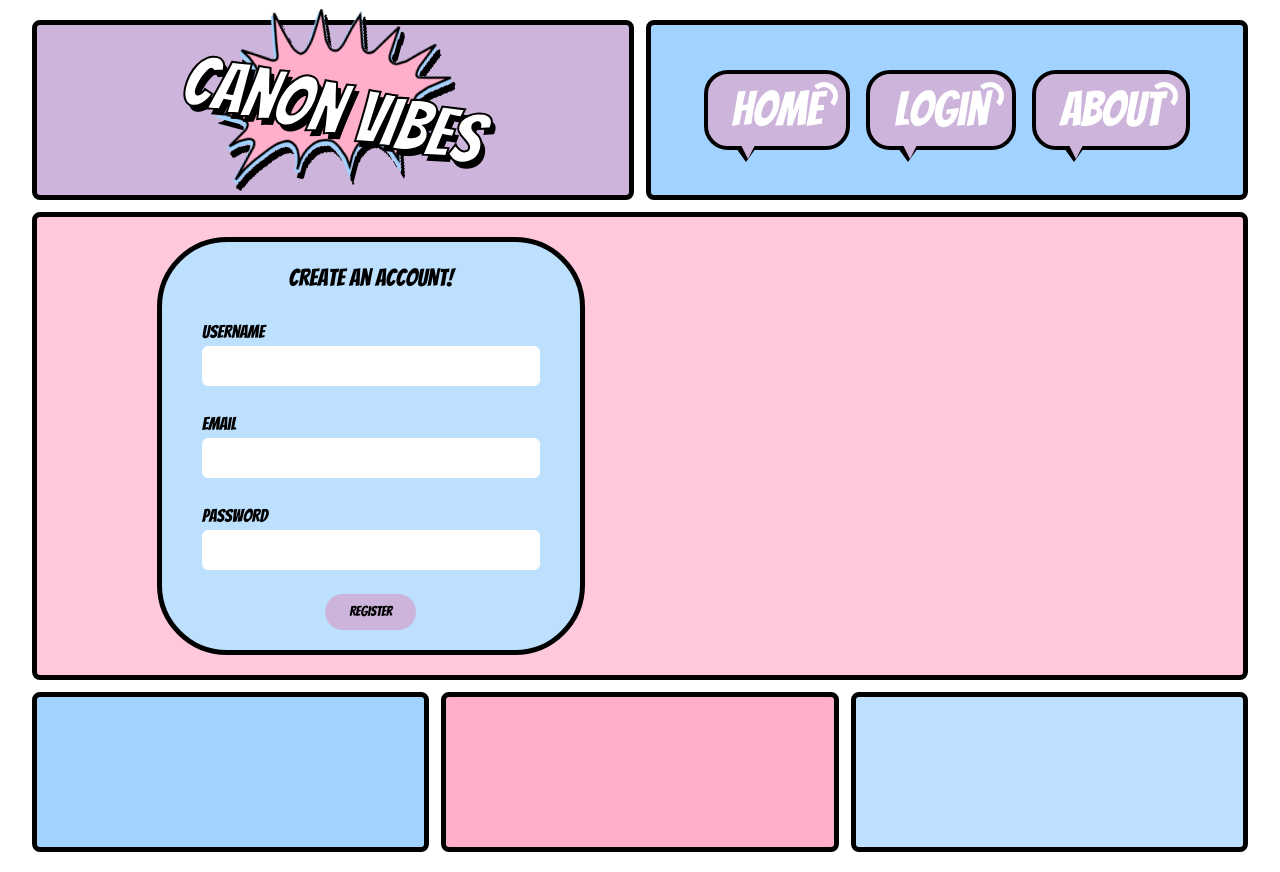
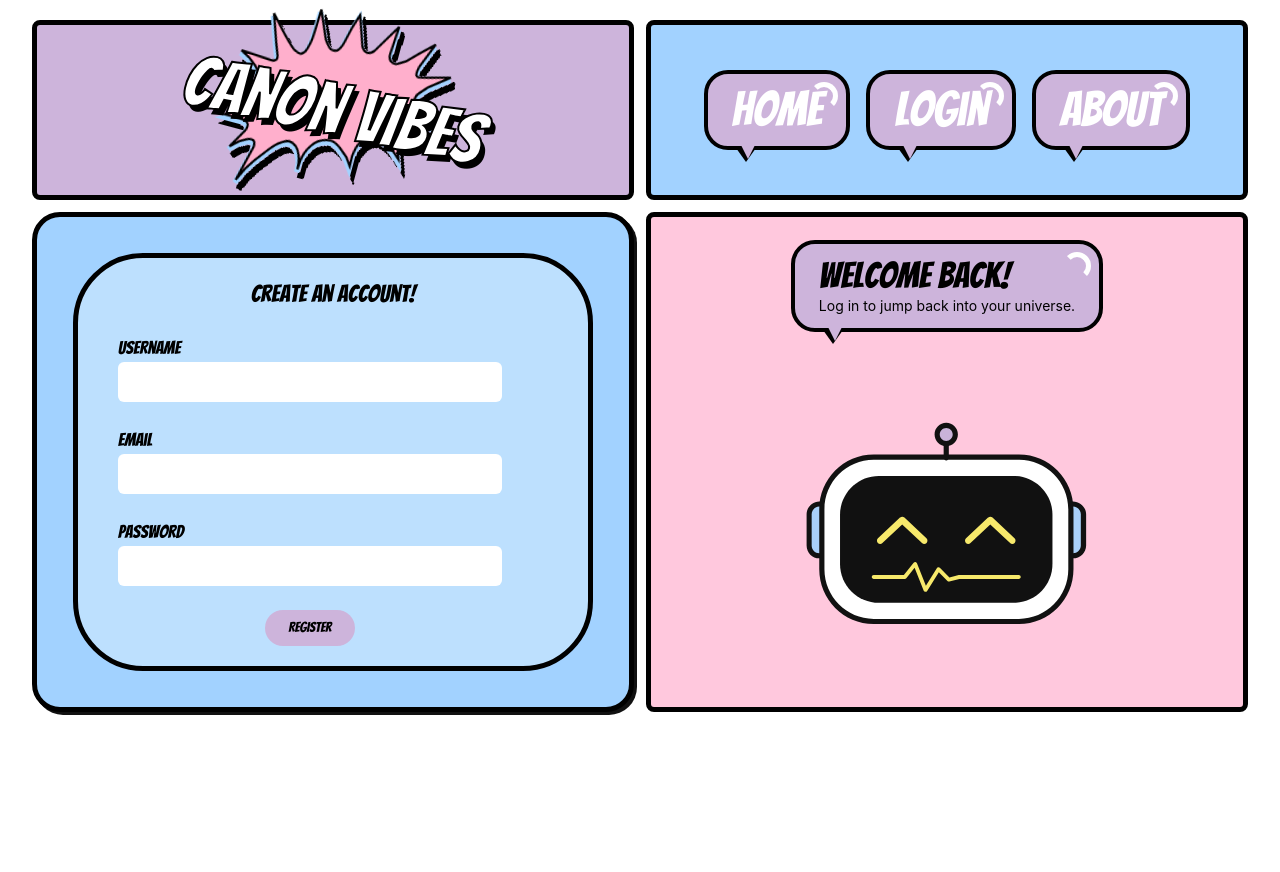
Before and after one commit to Rinna-codes/canon-vibes, a React (Vite) app in the folder client/: page /register in a window 1280 px wide. After the commit the page ends 800 px from the top, so only its background shows below. Built offline with nearby package versions, Linux system fonts and the light colour scheme.

Commit message:
Added a new herbie svg expression (happy version). Adjusted the main comic panel section into two (left and right) sections to follow new finalize figma design.

```diff
--- a/client/src/pages/RegisterPage.jsx
+++ b/client/src/pages/RegisterPage.jsx
@@ -2,6 +2,7 @@ import React, {useState} from 'react';
 import { useNavigate, Link} from 'react-router-dom';
 import canonBurst from '../assets/canon-vibes-burst.svg';
 import SpeechBubble from '../components/SpeechBubble.jsx';
+import happyHerbie from '../assets/herbieHappy.svg';
 
 const RegisterPage = () => {
     // declare the email and password with useState and useNavigate
@@ -45,14 +46,11 @@ const RegisterPage = () => {
     const comicPanels = {
         topLeftPanel: 'relative flex min-h-45 flex-col items-center justify-center rounded-lg bg-[#CDB4DB] border-5 border-black px-8 py-10 lg:col-span-3',
         topRightPanel: 'flex min-h-45 flex-col items-center justify-center gap-4 rounded-lg bg-[#A2D2FF] border-5 border-black px-8 py-10 sm:flex-row lg:col-span-3',
-        mainSection: 'flex flex-col lg:flex-row items-center rounded-lg bg-[#FFC8DD] border-5 border-black gap-20 px-8 py-5 sm:px-30 lg:col-span-6',
-        bottomLeftPanel: 'min-h-40 rounded-lg bg-[#A2D2FF] border-5 border-black px-8 py-8 lg:col-span-2',
-        bottomMiddlePanel: 'min-h-40 rounded-lg bg-[#FFAFCC] border-5 border-black px-8 py-8 lg:col-span-2',
-        bottomRightPanel: 'flex min-h-40 flex-col bg-[#BDE0FE] items-center justify-center rounded-lg border-5 border-black px-8 py-8 text-center lg:col-span-2'
+        mainLeftSection: 'flex flex-col justify-center rounded-[28px] bg-[#A2D2FF] border-5 border-black shadow-[3px_3px_0_#111] p-9 lg:col-span-3',
+        mainRightSection: 'flex flex-col items-center justify-center gap-8 rounded-lg bg-[#FFC8DD] border-5 border-black lg:col-span-3',
     };
 
 
-    {/*TO DO: Need to rotate and adjust the Canon Vibes titles on the top left comic panel on registration page*/}
     const comicWording = {
         appTitle: 'relative z-10 rotate-12 font-comic text-7xl text-white [-webkit-text-stroke:2px_black] text-shadow-[5px_5px_0_#000]',
         navLinks: 'text-5xl font-comic text-white hover:text-black',
@@ -91,8 +89,8 @@ const RegisterPage = () => {
                         </SpeechBubble>
                     </div>
 
-                    {/* main section, registration card form */}
-                    <div className={comicPanels.mainSection}>
+                    {/* main left section, registration card form */}
+                    <div className={comicPanels.mainLeftSection}>
                         <div className={comicWording.registerCard}>
 
                             <h2 className={comicWording.registerHeader}>Create an Account!</h2>
@@ -141,19 +139,12 @@ const RegisterPage = () => {
                         </div>
                     </div>
 
-                    {/* bottom left panel */}
-                    <div className={comicPanels.bottomLeftPanel}>
-                        {/*TO DO: Fill out the rest of the design for the bottom comic panel*/}
-                    </div>
-
-                    {/* bottom middle panel */}
-                    <div className={comicPanels.bottomMiddlePanel}>
-                        {/*TO DO: Fill out the rest of the design for the bottom comic panel*/}
-                    </div>
-
-                    {/* bottom right panel */}
-                    <div className={comicPanels.bottomRightPanel}>
-                        {/*TO DO: Fill out the rest of the design for the bottom comic panel*/}
+                    <div className={comicPanels.mainRightSection}>
+                        <SpeechBubble>
+                            <p className='font-comic text-4xl text-black'>Welcome back!</p>
+                            <p className='font-sans text-sm text-black'>Log in to jump back into your universe.</p>
+                        </SpeechBubble>
+                        <img src={happyHerbie} alt='Herbie' className='h-80 w-80'/>
                     </div>
 
                 </div>
```
Also changed, not shown: client/src/assets/herbieHappy.svg (added).
